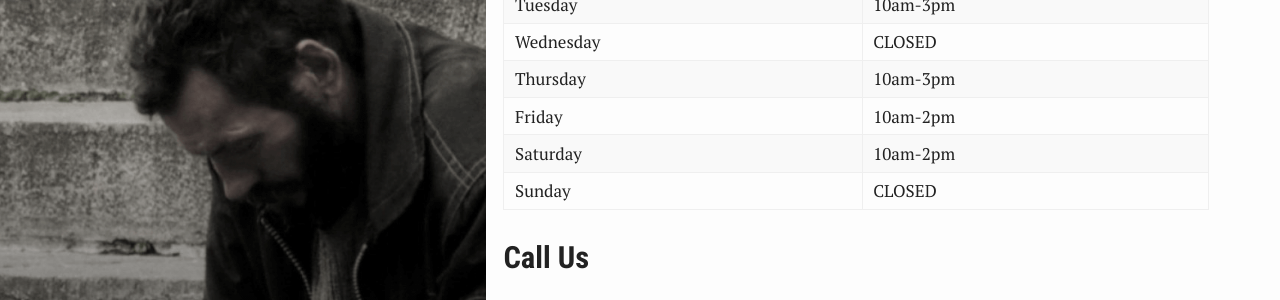
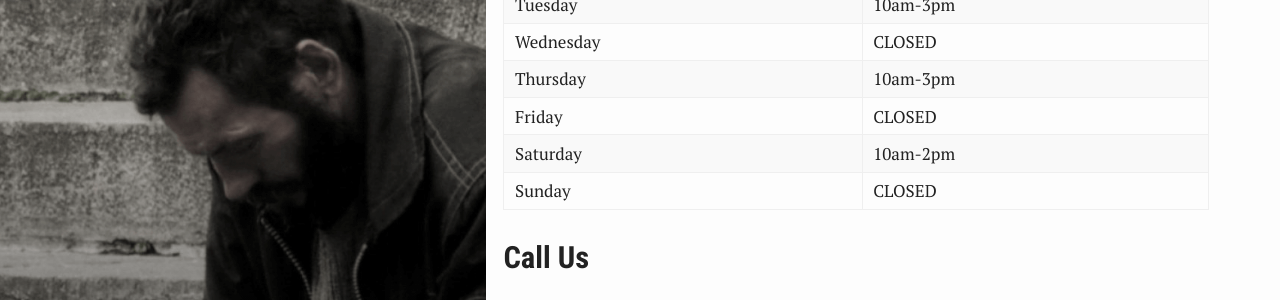
Before and after one commit to elken/humanity, a Jekyll site: the page built from contact.md, in a window 1280 px wide and 900 px high, scrolled down 527 px. Shown: the part 155-455 px from the top of the window. Built offline with Jekyll 4.4.1, drawn with Linux system fonts in a browser that asks for light colours; nearby versions of some CDN libraries; comment, search, counter and statistics services are not loaded.

Commit message:
Updated Contact

```diff
--- a/contact.md
+++ b/contact.md
@@ -29,7 +29,7 @@ var map=new google.maps.Map(document.getElementById("googleMap"),mapProp);
 | Tuesday | 10am-3pm |
 | Wednesday | CLOSED |
 | Thursday | 10am-3pm |
-| Friday | 10am-2pm |
+| Friday | CLOSED |
 | Saturday | 10am-2pm |
 | Sunday | CLOSED |
 
```
